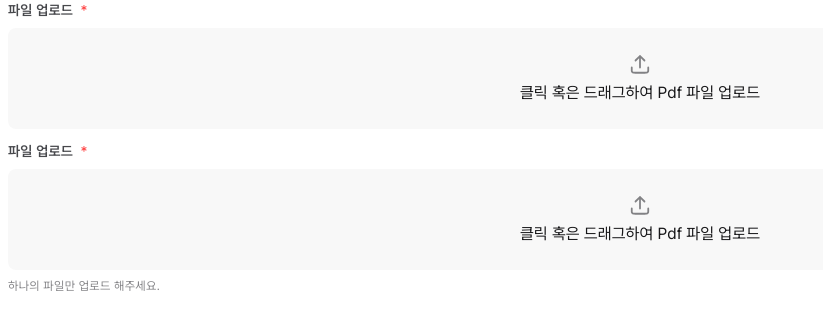
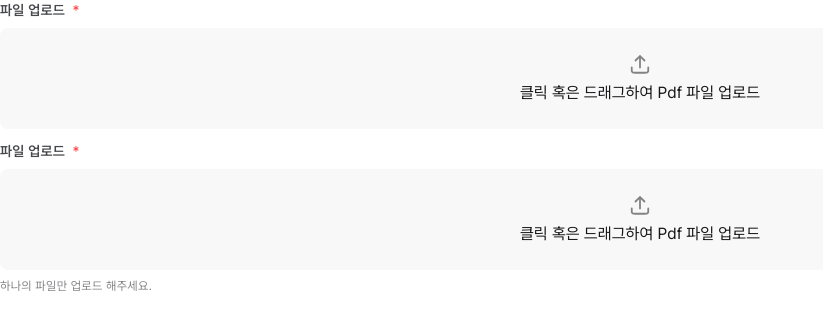
Before and after one commit to gustn99/ai-lex-web, a React (Vite) app: page / in a window 1280 px wide. Shown: the top 330 px of the page, without its empty margins (0-823 px from the left). Built offline with nearby package versions, Linux system fonts and the light colour scheme.

Commit message:
fix: 불필요한 스타일링 제거

```diff
--- a/src/components/common/Input/FileUploader.tsx
+++ b/src/components/common/Input/FileUploader.tsx
@@ -72,7 +72,7 @@ export default function FileUploader({ files, setFiles, singleOnly = false }: Fi
 	};
 
 	return (
-		<div className={clsx('flex flex-col gap-2 px-2')}>
+		<div className="flex flex-col gap-2">
 			<label htmlFor={inputId} className="text-label-01-normal text-label-neutral font-semibold">
 				파일 업로드 <span className="text-status-negative ml-1 font-medium">*</span>
 			</label>
```
